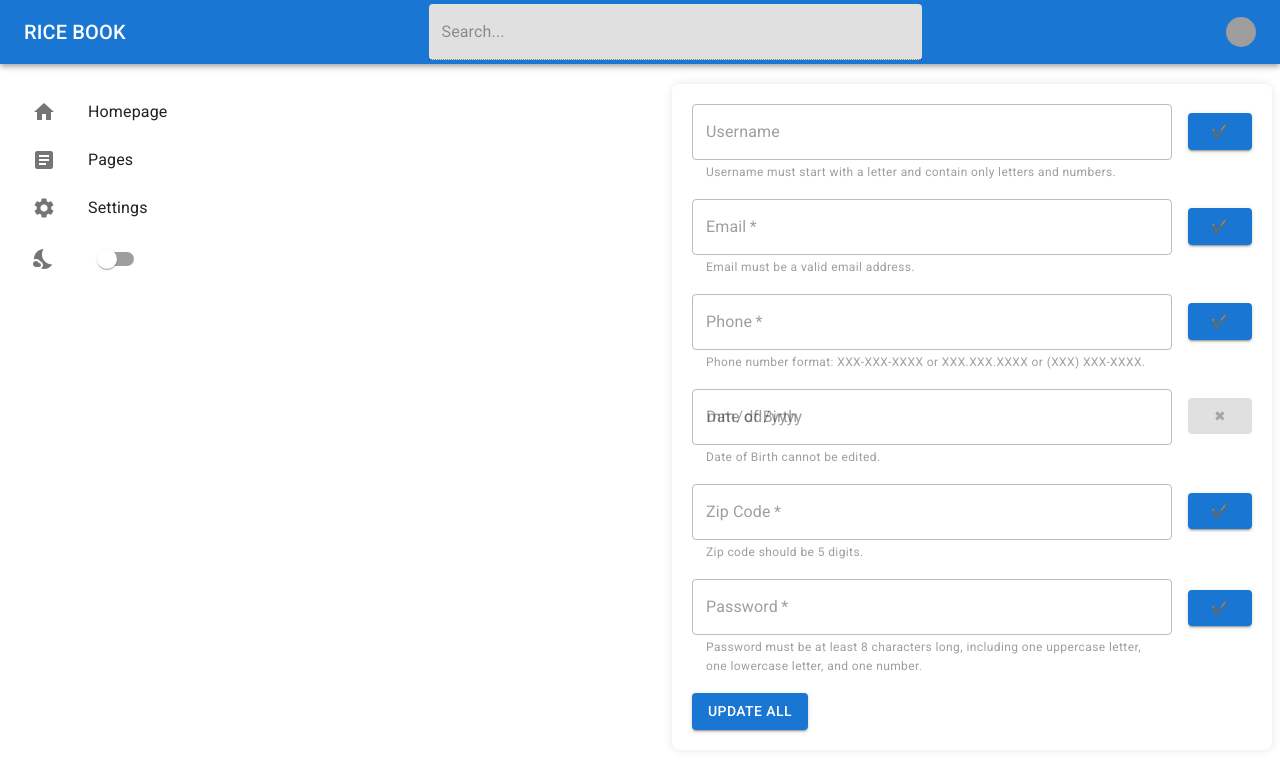
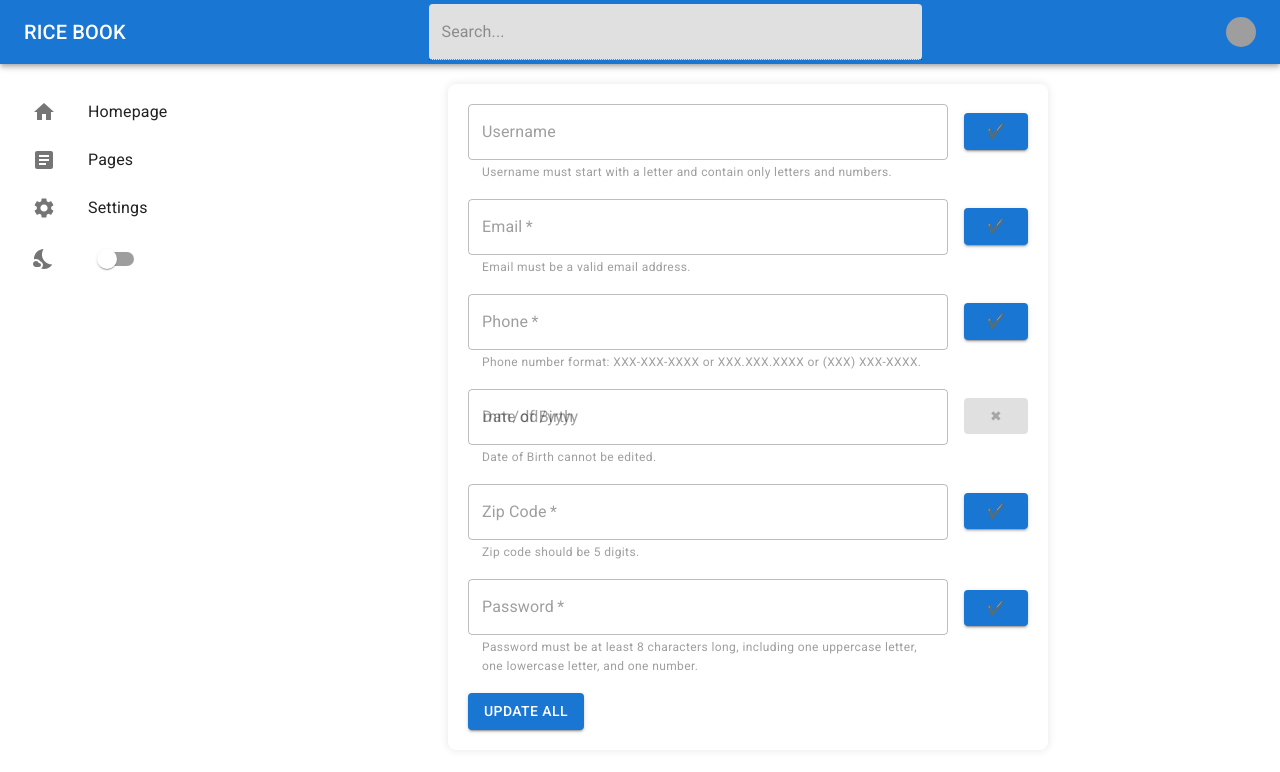
Before and after one commit to zjhM3l/MERN-RICEBOOK, a React (Create React App) app in the folder my-app/: page /profile in a window 1280 px wide. Shown: the top 772 px of the page. Built offline with nearby package versions, Linux system fonts and the light colour scheme; grey boxes are pictures that could not be loaded.

Commit message:
9/25/2024;profile update position debug and global dar mode finished with redux theme slice

```diff
--- a/my-app/src/components/Sidebar.jsx
+++ b/my-app/src/components/Sidebar.jsx
@@ -11,11 +11,15 @@ import Camera from '@mui/icons-material/Camera';
 import Settings from '@mui/icons-material/Settings';
 import AccountBox from '@mui/icons-material/AccountBox';
 import NightsStay from '@mui/icons-material/NightsStay';
-import { useSelector } from 'react-redux';
+import { useDispatch, useSelector } from 'react-redux';
+import { toggleMode } from '../redux/theme/themeSlice';
 
-export const Sidebar = ({ mode, setMode }) => {
+
+export const Sidebar = () => {
   const [open, setOpen] = React.useState(false);
   const { currentUser } = useSelector((state) => state.user); // 从 Redux 获取当前用户状态
+  const dispatch = useDispatch();
+  const mode = useSelector((state) => state.theme.mode);
 
   const handleClick = () => {
     setOpen(!open);
@@ -114,7 +118,10 @@ export const Sidebar = ({ mode, setMode }) => {
               <ListItemIcon>
                 <NightsStay />
               </ListItemIcon>
-              <Switch onChange={(e) => setMode(mode === 'light' ? 'dark' : 'light')} />
+              <Switch
+                checked={mode === 'dark'}
+                onChange={() => dispatch(toggleMode())}
+              />
             </ListItemButton>
           </ListItem>
         </List>
--- a/my-app/src/pages/Home.jsx
+++ b/my-app/src/pages/Home.jsx
@@ -6,9 +6,10 @@ import { Feed } from '../components/Feed';
 import { Navbar } from '../components/Navbar';
 import { Add } from '../components/Add';
 import { useState } from 'react';
+import { useSelector } from 'react-redux';
 
 export const Home = () => {
-    const [mode, setMode] = useState('light');
+    const mode = useSelector((state) => state.theme.mode);
 
     const darkTheme = createTheme({
         palette: {
@@ -21,7 +22,7 @@ export const Home = () => {
         <Box bgcolor={"background.default"} color={"text.primary"}>
             <Navbar />
             <Stack direction="row" spacing={2} justifyContent="space-between">
-            <Sidebar setMode={setMode} mode={mode} />
+            <Sidebar />
             <Feed />
             <Rightbar />
             </Stack>
--- a/my-app/src/pages/Profile.jsx
+++ b/my-app/src/pages/Profile.jsx
@@ -1,11 +1,12 @@
-import { Box, createTheme, Stack, ThemeProvider } from '@mui/material';
-import React, { useState } from 'react';
+import { Box, createTheme, Grid, ThemeProvider } from '@mui/material';
+import React from 'react';
 import { Navbar } from '../components/Navbar';
 import { Sidebar } from '../components/Sidebar';
 import { UpdateProfile } from '../components/UpdateProfile';
+import { useSelector } from 'react-redux';
 
 export const Profile = () => {
-  const [mode, setMode] = useState('light');
+  const mode = useSelector((state) => state.theme.mode);
 
   const darkTheme = createTheme({
     palette: {
@@ -17,19 +18,16 @@ export const Profile = () => {
     <ThemeProvider theme={darkTheme}>
       <Box bgcolor={"background.default"} color={"text.primary"} minHeight="100vh">
         <Navbar />
-        <Stack direction="row" spacing={2} justifyContent="space-between">
-          <Sidebar setMode={setMode} mode={mode} />
-          <Box
-            flex={1}
-            display="flex"
-            justifyContent="center"
-            alignItems="center"
-          >
+        <Grid container spacing={2} justifyContent="center">
+          <Grid item xs={12} sm={3} md={2} sx={{ display: { xs: 'none', sm: 'block' } }}>
+            <Sidebar />
+          </Grid>
+          <Grid item xs={12} sm={9} md={10} display="flex" justifyContent="center" alignItems="center">
             <Box width="100%" maxWidth="600px">
               <UpdateProfile />
             </Box>
-          </Box>
-        </Stack>
+          </Grid>
+        </Grid>
       </Box>
     </ThemeProvider>
   );
--- a/my-app/src/pages/Signin.jsx
+++ b/my-app/src/pages/Signin.jsx
@@ -5,22 +5,23 @@ import { useState } from 'react';
 import { Sidebar } from '../components/Sidebar';
 import { SigninForm } from '../components/SigninForm';
 import { Logo } from '../components/Logo';
+import { useSelector } from 'react-redux';
 
 export const Signin = () => {
-  const [mode, setMode] = useState('light');
+  const mode = useSelector((state) => state.theme.mode);
 
-    const darkTheme = createTheme({
-        palette: {
-        mode: mode,
-        },
-    });
+  const darkTheme = createTheme({
+      palette: {
+      mode: mode,
+      },
+  });
 
   return (
     <ThemeProvider theme={darkTheme}>
         <Box bgcolor={"background.default"} color={"text.primary"}>
             <Navbar />
             <Stack direction="row" spacing={2} justifyContent="space-between">
-              <Sidebar setMode={setMode} mode={mode} />
+              <Sidebar />
               <Stack
                 spacing={2}
                 flex={4}
--- a/my-app/src/pages/Signup.jsx
+++ b/my-app/src/pages/Signup.jsx
@@ -5,9 +5,10 @@ import { useState } from 'react';
 import { Sidebar } from '../components/Sidebar';
 import { SignupForm } from '../components/SignupForm';
 import { Logo } from '../components/Logo';
+import { useSelector } from 'react-redux';
 
 export const Signup = () => {
-  const [mode, setMode] = useState('light');
+  const mode = useSelector((state) => state.theme.mode);
 
     const darkTheme = createTheme({
         palette: {
@@ -20,7 +21,7 @@ export const Signup = () => {
         <Box bgcolor={"background.default"} color={"text.primary"}>
             <Navbar />
             <Stack direction="row" spacing={2} justifyContent="space-between">
-              <Sidebar setMode={setMode} mode={mode} />
+              <Sidebar />
               <Stack
                 spacing={2}
                 flex={4}
--- a/my-app/src/redux/store.js
+++ b/my-app/src/redux/store.js
@@ -1,17 +1,19 @@
-import { combineReducers, configureStore } from '@reduxjs/toolkit'
-import userReducer from './user/userSlice'
+import { combineReducers, configureStore } from '@reduxjs/toolkit';
+import userReducer from './user/userSlice';
+import themeReducer from './theme/themeSlice';
 import { persistReducer, persistStore } from 'redux-persist';
 import storage from 'redux-persist/lib/storage';
 
 const rootReducer = combineReducers({
   user: userReducer,
+  theme: themeReducer, // 添加 themeReducer
 });
 
 const persistConfig = {
-    key: 'root',
-    storage,
-    version: 1,
-}
+  key: 'root',
+  storage,
+  version: 1,
+};
 
 const persistedReducer = persistReducer(persistConfig, rootReducer);
 
--- /dev/null
+++ b/my-app/src/redux/theme/themeSlice.js
@@ -0,0 +1,18 @@
+import { createSlice } from '@reduxjs/toolkit';
+
+const initialState = {
+  mode: 'light',
+};
+
+const themeSlice = createSlice({
+  name: 'theme',
+  initialState,
+  reducers: {
+    toggleMode: (state) => {
+      state.mode = state.mode === 'light' ? 'dark' : 'light';
+    },
+  },
+});
+
+export const { toggleMode } = themeSlice.actions;
+export default themeSlice.reducer;
```
Also changed, not shown: 1 other file (tests, documents, lock files or other folders).
